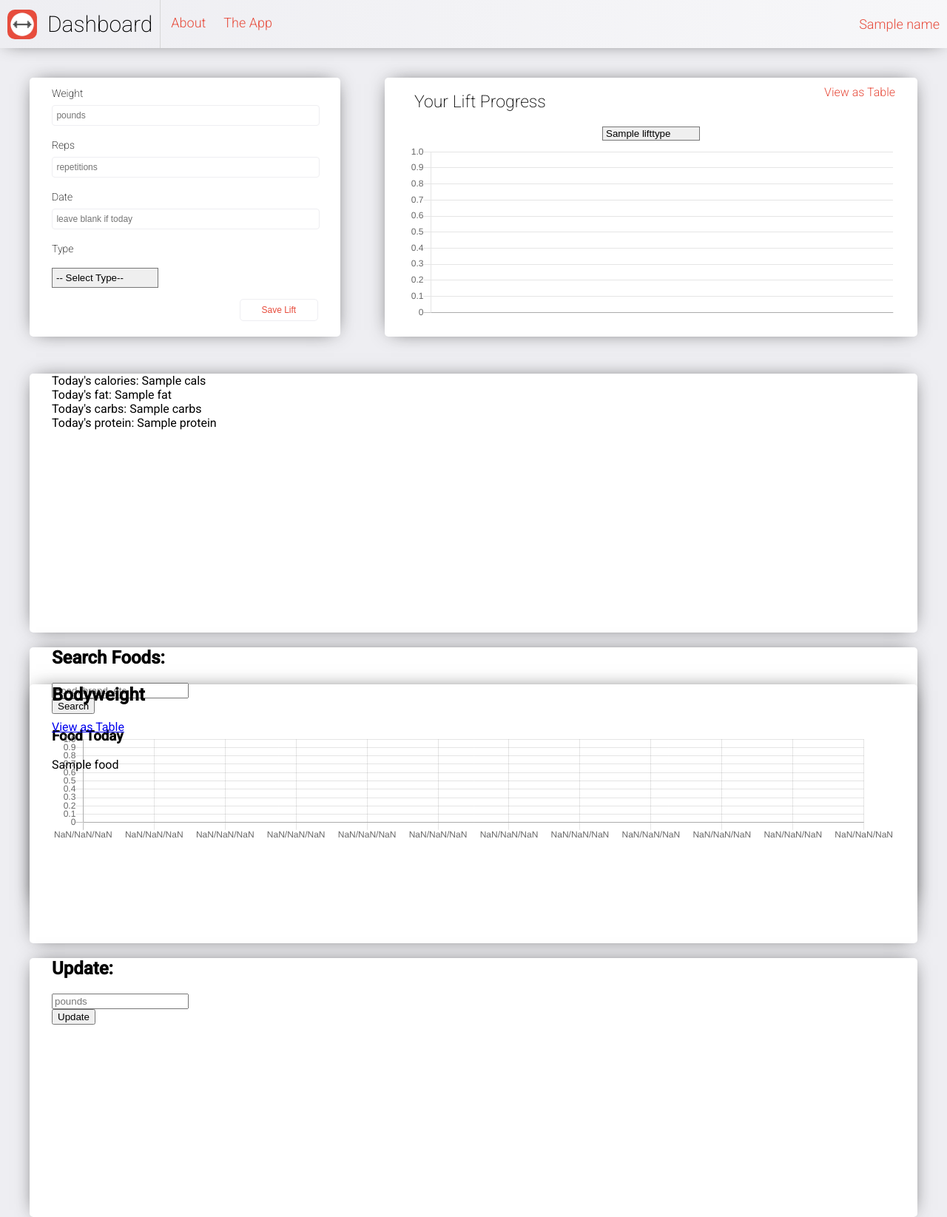
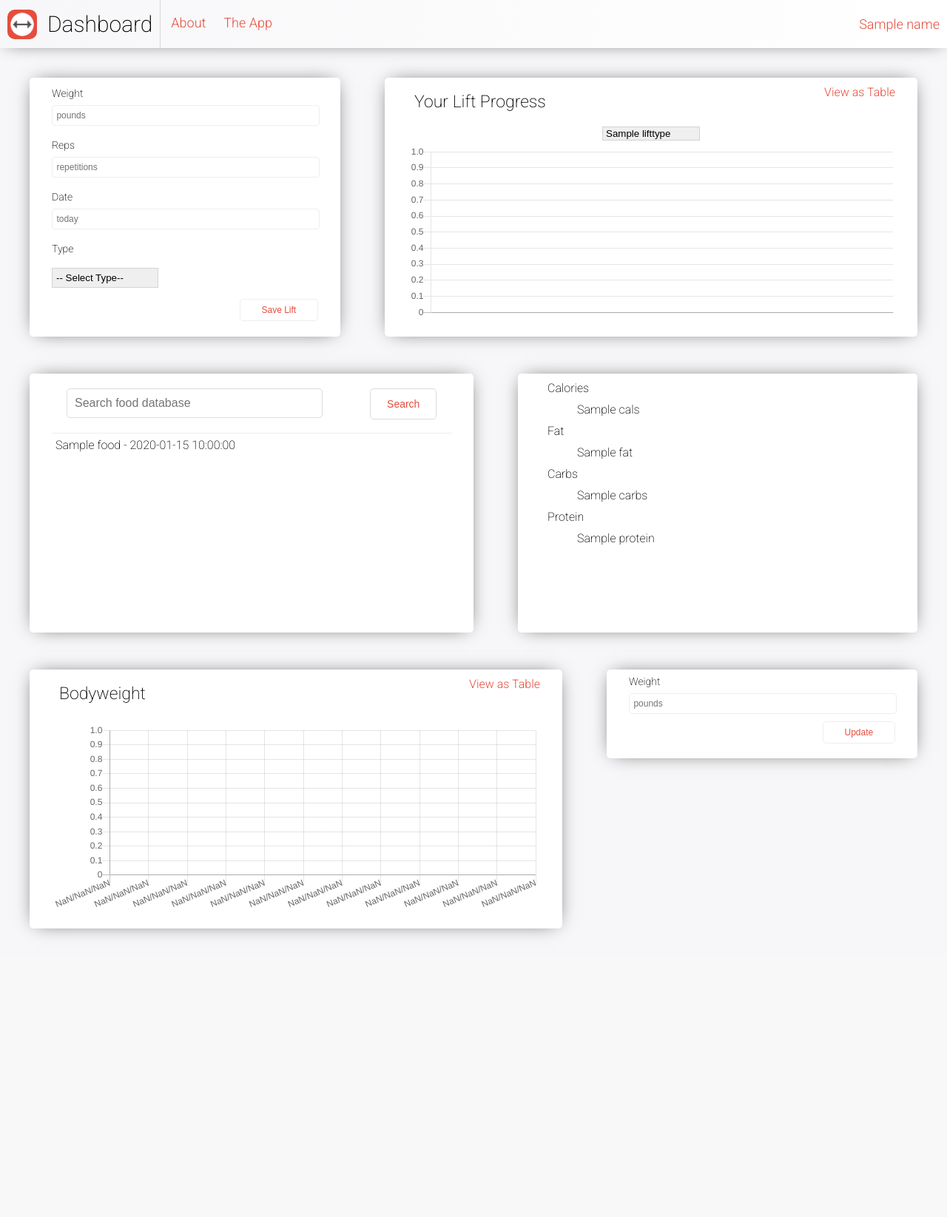
Before and after one commit to austinbailey1114/FitnessTracker, a PHP site: the page made by resources/views/index.twig in a window 1280 px wide. Shown: the whole page at 74% size. After the commit the page ends 1266 px from the top, so only its background shows below. Run offline with PHP 8.4, Linux system fonts and the light colour scheme; the template is opened without the code that fills it: most values are stand-ins (such as "Sample title", 1, 10 or a date in 2020); some libraries are stand-ins or nearby versions.

Commit message:
Bodyweight css

```diff
--- a/public/css/index.css
+++ b/public/css/index.css
@@ -8,7 +8,7 @@ body {
     font-family: 'Roboto' !important;
 	margin:0;
 	padding: 0;
-	background-color: #EEEEF2;
+	background-color: #f7f7f9;
 }
 
 p {
@@ -74,6 +74,7 @@ p {
 	padding: 1px 4px;
 	width: 20%;
 	text-align: left;
+	border: 1px solid lightgray;
 }
 
 .form-submit {
@@ -97,7 +98,7 @@ p {
 	-webkit-box-shadow: 0px 0px 25px -9px rgba(54,54,54,1);
 	-moz-box-shadow: 0px 0px 25px -9px rgba(54,54,54,1);
 	box-shadow: 0px 0px 25px -9px rgba(54,54,54,1);
-	background: linear-gradient(to right, #EEEEF2 , #f7f7f9);
+	background: linear-gradient(to right, #f7f7f9 , white);
 }
 
 .top-left {
@@ -199,3 +200,96 @@ p {
 	margin: 10px 0;
 	display: block;
 }
+
+/* nutrition */
+
+.food-stuff {
+	float: left;
+	width: 45%;
+}
+
+.food-total {
+	float: right;
+	width: 40%;
+}
+
+.food-total-prompt {
+	font-weight: 200;
+	padding: 10px;
+}
+
+.food-total-value {
+	font-weight: 200;
+	padding: 0 50px;
+}
+
+.food-form {
+	border-bottom: 1px solid #EEEEF2;
+}
+
+.food-search {
+	padding: 10px 10px;
+	margin: 20px;
+	border: 1px solid #DCDCDC;
+	border-radius: 5px;
+	font-size: 16px;
+	text-align: left;
+	font-weight: 200;
+	width: 60%;
+}
+
+.food-search-button {
+	border: 1px solid #DCDCDC;
+	padding: 12px 4%;
+	margin: 20px;
+	font-size: 14px;
+}
+
+.food-history {
+	height: 250px;
+	width: 100%;
+	overflow-y: scroll;
+}
+
+.food-history-item {
+	font-weight: 200;
+	padding: 5px;
+}
+
+/* bodyweight */
+
+.new-weight {
+	float: right;
+	width: 30%;
+	height: 120px;
+}
+
+.bodyweight-graph {
+	float: left;
+	width: 55%;
+}
+
+.bodyweight-chart-container {
+	height: 250px;
+	margin-top: 10px;
+}
+
+.bodyweight-field-prompt {
+	font-size: 14px;
+	font-weight: 200;
+	padding: 8px 0px;
+}
+
+.bodyweight-input {
+	border: 1px solid #EEEEF2;
+	border-radius: 4px;
+	font-size: 12px;
+	padding: 6px 1.5%;
+	font-weight: 200;
+	text-align: left;
+	width: 97%;
+}
+
+.form-submit-bodyweight {
+	margin: 10px 0;
+}
--- a/resources/views/index.twig
+++ b/resources/views/index.twig
@@ -51,7 +51,7 @@
                 </div>
                 <div class="lift-field">
                     <p class="lift-prompt">Date</p>
-                    <input id="date-input" class=" lift-input" type="text" name="date" placeholder="leave blank if today" autocomplete="off">
+                    <input id="date-input" class="lift-input" type="text" name="date" placeholder="today" autocomplete="off">
                 </div>
                 <div class="lift-field">
                     <p class="lift-prompt inline">Type</p>
@@ -74,51 +74,55 @@
         </div>
     </div>
     <div class="container">
-        <div class="food-total container-child">
-            <p id="displayCals">Today's calories: {{ nutrientCounts.cals }}</p>
-            <p id="displayFat">Today's fat: {{ nutrientCounts.fat }}</p>
-            <p id="displayCarbs">Today's carbs: {{ nutrientCounts.carbs }}</p>
-            <p id="displayProtein">Today's protein: {{ nutrientCounts.protein }}</p>
+        <div class="food-total container-child inline">
+            <div class="food-total-field">
+                <p class="food-total-prompt">Calories</p>
+                <p class="food-total-value">{{ nutrientCounts.cals}}</p>
+            </div>
+            <div class="food-total-field">
+                <p class="food-total-prompt">Fat</p>
+                <p class="food-total-value">{{ nutrientCounts.fat}}</p>
+            </div>
+            <div class="food-total-field">
+                <p class="food-total-prompt">Carbs</p>
+                <p class="food-total-value">{{ nutrientCounts.carbs}}</p>
+            </div>
+            <div class="food-total-field">
+                <p class="food-total-prompt">Protein</p>
+                <p class="food-total-value">{{ nutrientCounts.protein}}</p>
+            </div>
         </div>
-        <div class="container-child">
+        <div class="container-child inline food-stuff">
             <div class="new-food">
-                <form id="searchFood" action="./foods/search" method="post">
-                    <div id="enterfood">
-                        <h2 id="newFoodTitle">Search Foods: </h2>
-                        <input type="text" name="searchField" id="searchInput" placeholder="Food, brand, etc.">
-                    </div>
-                    <div id="foodbutton">
-                        <button id="search">Search</button>
-                    </div>
+                <form class="food-form" action="#" method="post">
+                    <input type="text" name="searchField" class="food-search" placeholder="Search food database">
+                    <button class="form-submit food-search-button">Search</button>
                 </form>
             </div>
-            <div id="foodHistoryContainer">
-                <h3>Food Today</h3>
-                <div id="foodHistory">
-                    {% for food in foods %}
-                        <p>{{ food.name }}</p>
-                    {% endfor %}
-                </div>
+            <div class="food-history">
+                {% for food in foods %}
+                    <p class="food-history-item">{{ food.name }} - {{ food.date }}</p>
+                {% endfor %}
             </div>
         </div>
     </div>
     <div class="container">
-        <div class="bodyweightGraph container-child">
-            <h2 id="bodyweighttabletitle">Bodyweight</h2>
-            <a id="bodyweighttable" href="{{ path_for('bodyweight.table') }}">View as Table</a>
-            <div id ="bodyweightGraphDiv">
-                <canvas id="bodyweightChart"></canvas>
+        <div class="bodyweight-graph container-child inline">
+            <div>
+                <p class="header-small inline">Bodyweight</p>
+                <a class="link-small inline" href="{{ path_for('bodyweight.table') }}">View as Table</a>
+            </div>
+            <div class="bodyweight-chart-container">
+                <canvas id="bodyweight-chart"></canvas>
             </div>
         </div>
-        <div class="newWeight container-child">
-            <form action="{{ path_for('bodyweight.post') }}" method="post">
-                <div id="promptBodyweight">
-                    <h2 id="weightTitle">Update: </h2>
-                    <input class="numeric-input" type="text" name="weight" id="newBodyWeight" placeholder="pounds">
+        <div class="new-weight container-child inline">
+            <form class="bodyweight-form" action="{{ path_for('bodyweight.post') }}" method="post">
+                <div class="bodyweight-field">
+                    <p class="bodyweight-field-prompt">Weight</p>
+                    <input class="numeric-input bodyweight-input" type="text" name="weight" placeholder="pounds">
                 </div>
-                <div id="addBodyweightButtonDiv">
-                    <button id="add">Update</button>
-                </div>
+                <button class="form-submit form-submit-bodyweight">Update</button>
             </form>
         </div>
 
@@ -247,7 +251,7 @@ function buildWeightChart() {
         xAxis[i] = newDate;
     }
 
-    var ctx = document.getElementById('bodyweightChart').getContext('2d');
+    var ctx = document.getElementById('bodyweight-chart').getContext('2d');
     var chart = new Chart(ctx, {
     	type: 'line',
 
```
